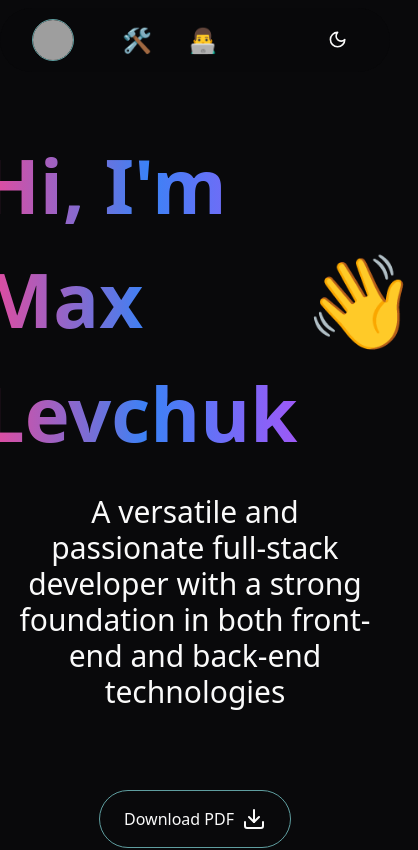
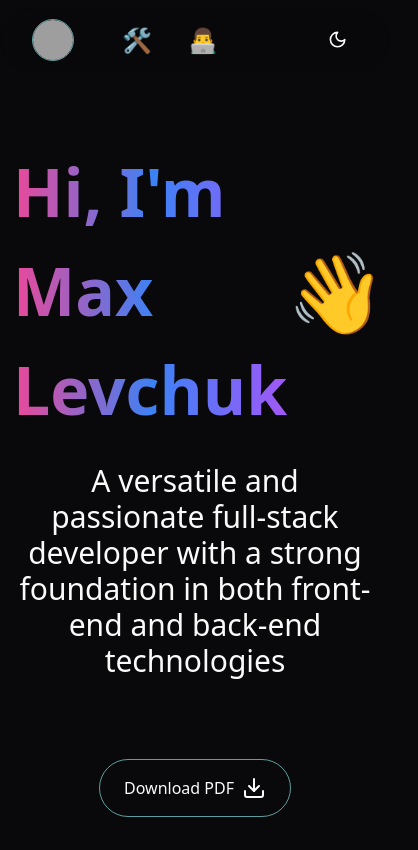
Before and after one commit to unisol1020/old-cv, a React (Vite) app: page / in a window 390 px wide. Shown: the top 850 px of the page, 418 px wide, since content can reach past the window. Built offline with nearby package versions, Linux system fonts and the light colour scheme; grey boxes are pictures that could not be loaded.

Commit message:
[CLEANUP]

```diff
--- a/src/components/Hello.tsx
+++ b/src/components/Hello.tsx
@@ -9,12 +9,12 @@ const Hello = () => {
   return (
     <div className="flex flex-col w-full items-center justify-center pt-8 gap-6">
       <motion.div
-        className="text-[76px] font-bold flex items-center"
+        className="text-[66px] md:text-[76px] font-bold flex items-center px-2 md:px-0"
         initial={{ opacity: 0, y: 50 }}
         animate={{ opacity: 1, y: 0 }}
         transition={{ duration: 1 }}
       >
-        <span className="bg-gradient-to-r from-pink-500 via-blue-500 to-purple-500 bg-clip-text text-transparent pr-4">
+        <span className="bg-gradient-to-r from-pink-500 via-blue-500 to-purple-500 bg-clip-text text-transparent pr-2 md:pr-4">
           Hi, I'm Max Levchuk
         </span>
 
```
